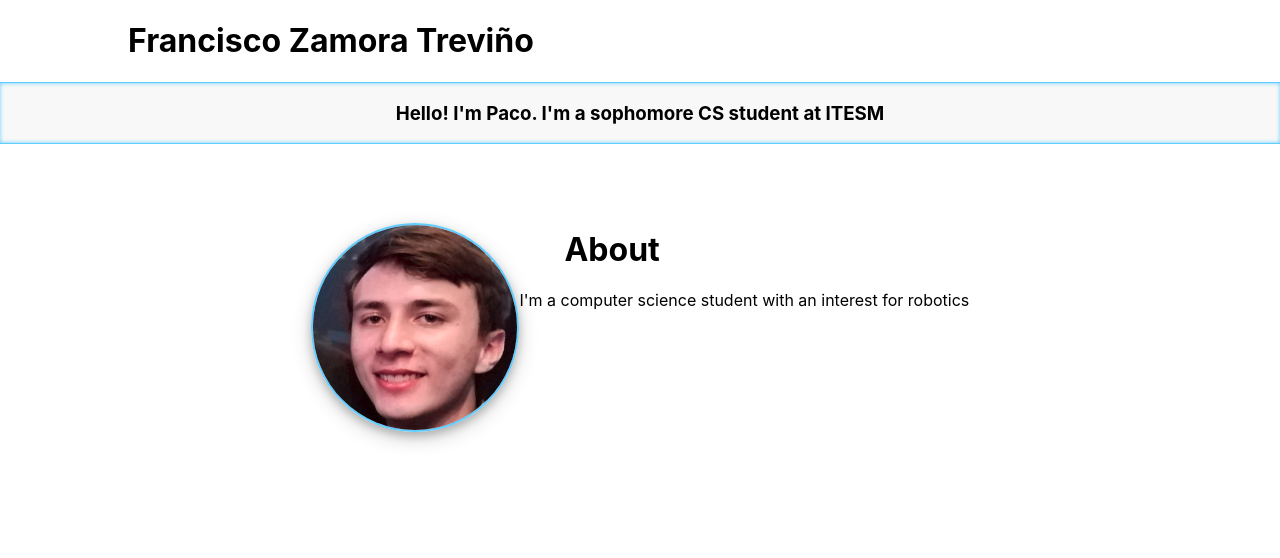
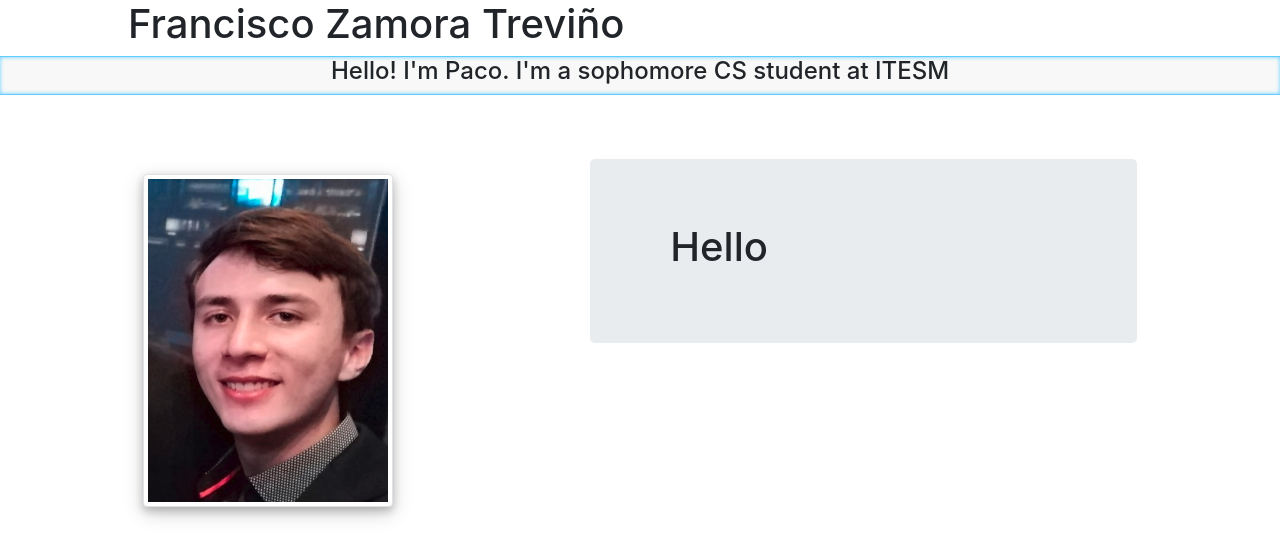
Before and after one commit to Glazzerino/my_website, a React (Create React App) app in the folder glazzite/: page / in a window 1280 px wide. Shown: the top 558 px of the page. Built offline with nearby package versions, Linux system fonts and the light colour scheme.

Commit message:
fixed the photo

```diff
--- a/glazzite/src/Header.css
+++ b/glazzite/src/Header.css
@@ -3,6 +3,7 @@
     display: flex;
     justify-content: center;
     align-items: center;
+    font-family: 'Franklin Gothic Medium', 'Arial Narrow', Arial, sans-serif;
 
 }
 
--- a/glazzite/src/Header.js
+++ b/glazzite/src/Header.js
@@ -7,7 +7,7 @@ export default class Header extends React.Component {
             <h1>Francisco Zamora Treviño</h1>
 
             <div id="sub_bar">
-                <h3>Hello! I'm Paco. I'm a sophomore CS student at ITESM</h3>
+                <h4>Hello! I'm Paco. I'm a sophomore CS student at ITESM</h4>
             </div>
         </div>
     )}
--- a/glazzite/src/Main.css
+++ b/glazzite/src/Main.css
@@ -1,16 +1,25 @@
 .Main {
-    display: flex;
-    justify-content: center;
+    /* display: flex; */
+    /* justify-content: center; */
     padding-top: 5%;
     padding-left: 10%;
     padding-right: 10%;
 
 }
 
+/* .Col {
+    height: 300px;
+    padding: 10%;
+} */
+
+/* #image_holder {
+    width: 900px;
+} */
+
 img {
-    border-radius: 50%;
-    width: 20%;
-    height: 20%;
+    border-radius: 3%;
+    width: 60%;
+    /* height: 10%; */
     border-color: #61cdff;
     border: 1px solid;
     box-shadow: inset 0px 1px 4px 0px rgba(93, 231, 255, 0.719);
@@ -21,5 +30,5 @@ img {
     margin:15px 0;
     box-shadow: 0 4px 8px 0 rgba(0, 0, 0, 0.2), 0 6px 20px 0 rgba(0, 0, 0, 0.19);
     text-align: center;
-
+    object-fit: cover;
 }
--- a/glazzite/src/Main.js
+++ b/glazzite/src/Main.js
@@ -1,18 +1,26 @@
 import React from "react";
 import "./Main.css";
-import headshot from "./imgs/headshot.png";
-import Jumbotron from 'react-bootstrap/Jumbotron'
-
+import headshot from "./imgs/hshot.png";
+import {Container, Row, Col, Image, Jumbotron} from "react-bootstrap";
 export default class Main extends React.Component {
     render() {return(
+
         <div className="Main">
-            <img id="image" src={headshot} alt="me"/>
-            <Jumbotron>
-                <h1>About</h1>
-                <p1>
-                    I'm a computer science student with an interest for robotics
-                </p1>
-            </Jumbotron>
+            <Container fluid>
+                <Row>
+                    <Col md="auto">
+                        <div id="image_holder">
+                            <Image src={headshot} thumbnail/>
+                        </div>
+                    </Col>
+                    <Col>
+                        <Jumbotron>
+                            <h1>Hello</h1>
+                        </Jumbotron>
+                    </Col>
+
+                </Row>
+            </Container>
         </div>
     )}
 }
--- a/glazzite/src/index.css
+++ b/glazzite/src/index.css
@@ -1,13 +1,13 @@
+head {
+
+}
+
 body {
   margin: 0;
-  font-family: -apple-system, BlinkMacSystemFont, 'Segoe UI', 'Roboto', 'Oxygen',
-    'Ubuntu', 'Cantarell', 'Fira Sans', 'Droid Sans', 'Helvetica Neue',
-    sans-serif;
-  -webkit-font-smoothing: antialiased;
-  -moz-osx-font-smoothing: grayscale;
+  /* font-family: "Helvetica"; */
 }
 
-code {
+/* code {
   font-family: source-code-pro, Menlo, Monaco, Consolas, 'Courier New',
     monospace;
-}
+} */
--- a/glazzite/src/index.js
+++ b/glazzite/src/index.js
@@ -4,6 +4,7 @@ import './index.css';
 import Header from "./Header.js";
 import Main from "./Main.js"
 import reportWebVitals from './reportWebVitals';
+import 'bootstrap/dist/css/bootstrap.min.css';
 
 ReactDOM.render(
   <React.StrictMode>
```
